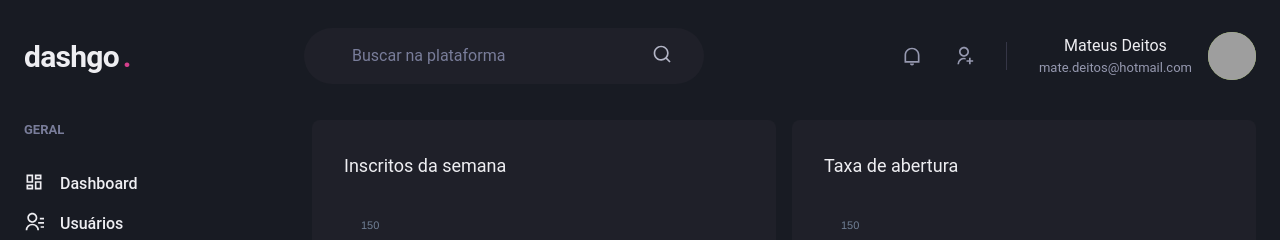
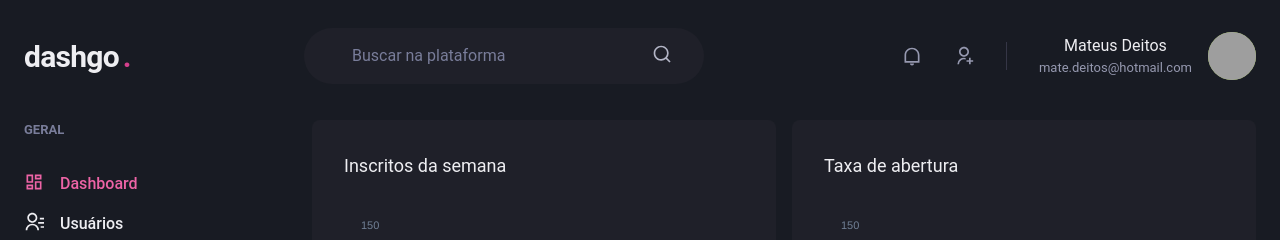
Before and after one commit to vinebarbosa/rocketseat-ignite-dashgo, a Next.js app: page /dashboard in a window 1280 px wide. Shown: the top 240 px of the page. Built offline with nearby package versions, Linux system fonts and the light colour scheme; grey boxes are pictures that could not be loaded.

Commit message:
Link ativo na sidebar

```diff
--- /dev/null
+++ b/src/components/ActiveLink.tsx
@@ -0,0 +1,24 @@
+import Link, { LinkProps } from "next/link"
+import { useRouter } from "next/router";
+import { cloneElement, ReactElement } from "react"
+
+
+interface ActiveLinkProps extends LinkProps {
+    children: ReactElement;
+    matchExactHref?: boolean;
+}
+
+export const ActiveLink = ({ matchExactHref = false, children, ...rest }: ActiveLinkProps) => {
+    const router = useRouter();
+    const isActive = matchExactHref ? router.asPath === rest.href : (
+        router.asPath.startsWith(String(rest.href))
+    );
+
+    return (
+        <Link {...rest}>
+            {cloneElement(children, {
+                color: isActive ? 'pink.400' : 'gray.50',
+            })}
+        </Link>
+    )
+}
--- a/src/components/Sidebar/NavLink.tsx
+++ b/src/components/Sidebar/NavLink.tsx
@@ -1,15 +1,19 @@
-import { Link, Icon, Text, LinkProps as ChakraLinkProps } from "@chakra-ui/react"
+import { Link as ChakraLink, Icon, Text, LinkProps as ChakraLinkProps } from "@chakra-ui/react"
 import React from "react"
+import { ActiveLink } from "../ActiveLink";
 
 interface NavLinkProps extends ChakraLinkProps {
     icon: React.ElementType;
+    href: string;
 }
 
-export const NavLink: React.FC<NavLinkProps> = ({ icon, children, ...rest }) => {
+export const NavLink: React.FC<NavLinkProps> = ({ icon, href, children, ...rest }) => {
     return (
-        <Link d="flex" align="center" {...rest}>
-            <Icon as={icon} fontSize="20" />
-            <Text ml="4" fontWeight="medium">{children}</Text>
-        </Link>
+        <ActiveLink href={href} passHref>
+            <ChakraLink d="flex" align="center" {...rest}>
+                <Icon as={icon} fontSize="20" />
+                <Text ml="4" fontWeight="medium">{children}</Text>
+            </ChakraLink>
+        </ActiveLink>
     )
 }
--- a/src/components/Sidebar/SidebarNav.tsx
+++ b/src/components/Sidebar/SidebarNav.tsx
@@ -7,13 +7,13 @@ export const SidebarNav = () => {
     return (
         <Stack spacing="12" align="flex-start">
                 <NavSection title="GERAL">
-                    <NavLink icon={RiDashboardLine} >Dashboard</NavLink>
-                    <NavLink icon={RiContactsLine} >Usuários</NavLink>
+                    <NavLink icon={RiDashboardLine} href="/dashboard">Dashboard</NavLink>
+                    <NavLink icon={RiContactsLine} href="/users">Usuários</NavLink>
                 </NavSection>
 
                 <NavSection title="GERAL">
-                    <NavLink icon={RiInputMethodLine} >Formulários</NavLink>
-                    <NavLink icon={RiGitMergeLine} >Automação</NavLink>
+                    <NavLink icon={RiInputMethodLine} href="/formularios">Formulários</NavLink>
+                    <NavLink icon={RiGitMergeLine} href="/automacao">Automação</NavLink>
                 </NavSection>
             </Stack>
     )
--- a/src/pages/users/create.tsx
+++ b/src/pages/users/create.tsx
@@ -1,4 +1,5 @@
 import { Box, Button, Divider, Flex, Heading, HStack, SimpleGrid, VStack } from "@chakra-ui/react";
+import Link from "next/link";
 import React from "react";
 import { Input } from "../../components/Form/Input";
 import { Header } from "../../components/Header";
@@ -26,7 +27,9 @@ const CreateUser = () => {
                     </VStack>
                     <Flex mt="8" justify="flex-end">
                         <HStack spacing="4">
-                            <Button colorScheme="whiteAlpha">Cancelar</Button>
+                            <Link href="/users" passHref>
+                                <Button colorScheme="whiteAlpha">Cancelar</Button>
+                            </Link>
                             <Button colorScheme="pink">Salvar</Button>
                         </HStack>
                     </Flex>
--- a/src/pages/users/index.tsx
+++ b/src/pages/users/index.tsx
@@ -4,7 +4,7 @@ import { RiAddLine, RiPencilLine } from "react-icons/ri";
 import { Header } from "../../components/Header";
 import { Pagination } from "../../components/Pagination";
 import { Sidebar } from "../../components/Sidebar";
-
+import Link from 'next/link';
 
 const UserList = () => {
     const isWideVersion = useBreakpointValue({
@@ -19,6 +19,7 @@ const UserList = () => {
                 <Box flex="1" borderRadius={8} bg="gray.800" p="8">
                     <Flex mb="8" justify="space-between" align="center">
                         <Heading size="lg" fontWeight="normal">Usuários</Heading>
+                        <Link href="/users/create" passHref>
                             <Button
                                 as="a"
                                 size="sm"
@@ -31,6 +32,7 @@ const UserList = () => {
                             >
                                 Criar novo
                         </Button>
+                        </Link>
                     </Flex>
                     <Table colorScheme="whiteAlpha">
                         <Thead>
```
Lines whose indentation alone changed are shown as unchanged.
